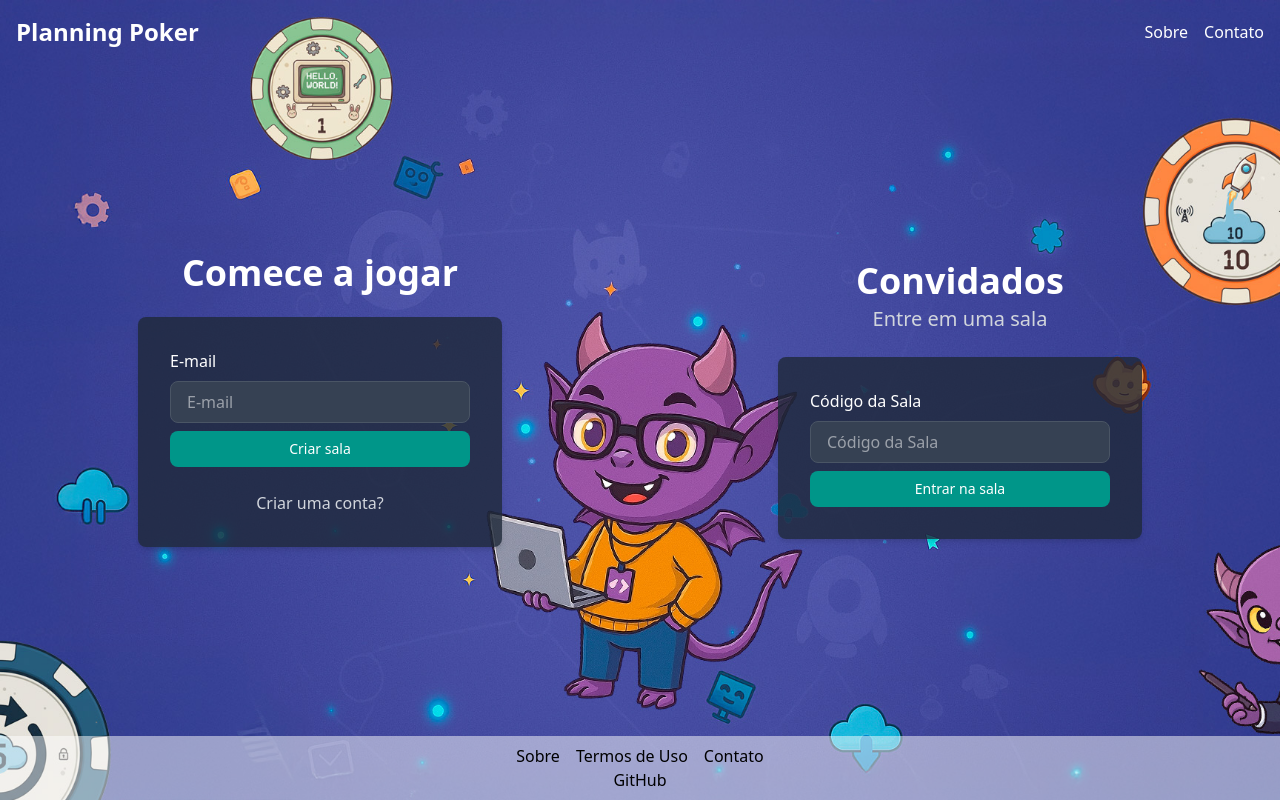
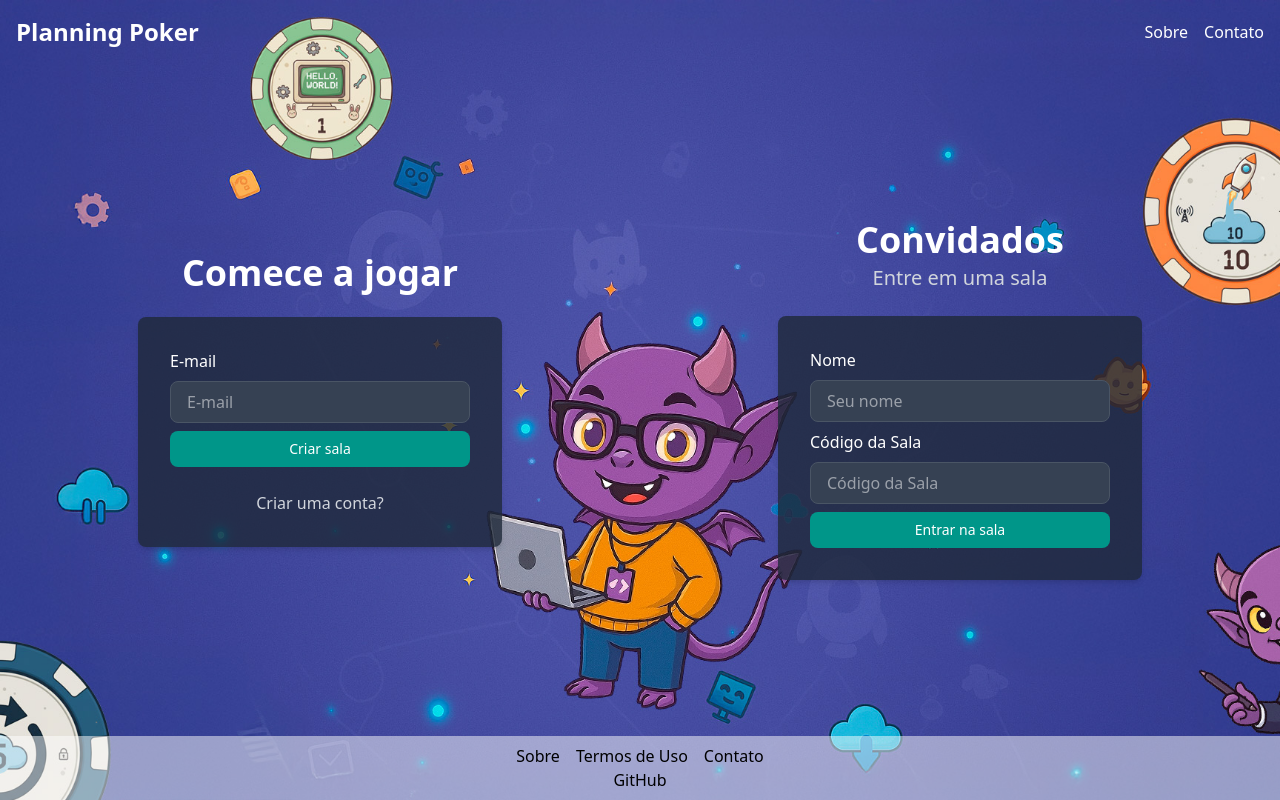
Before and after one commit to NaySoares/planning-poker, a Next.js app: page / in a window 1280 px wide. Built offline with nearby package versions, Linux system fonts and the light colour scheme; no server answers.

Commit message:
config socket.io

```diff
--- a/package.json
+++ b/package.json
@@ -19,6 +19,7 @@
     "next": "15.5.5",
     "react": "19.1.0",
     "react-dom": "19.1.0",
+    "socket.io-client": "^4.8.1",
     "tailwind-merge": "^3.3.1",
     "zustand": "^5.0.8"
   },
--- /dev/null
+++ b/src/app/ClientLayout.tsx
@@ -0,0 +1,7 @@
+'use client';
+
+import { SocketProvider } from "@/context/SocketProvider";
+
+export default function ClientLayout({ children }: { children: React.ReactNode }) {
+  return <SocketProvider>{children}</SocketProvider>;
+}
--- a/src/app/layout.tsx
+++ b/src/app/layout.tsx
@@ -1,6 +1,7 @@
 import type { Metadata } from "next";
 import { Geist, Geist_Mono } from "next/font/google";
 import "./globals.css";
+import ClientLayout from "./ClientLayout";
 
 const geistSans = Geist({
   variable: "--font-geist-sans",
@@ -27,7 +28,9 @@ export default function RootLayout({
       <body
         className={`${geistSans.variable} ${geistMono.variable} antialiased`}
       >
-        {children}
+        <ClientLayout>
+          {children}
+        </ClientLayout>
       </body>
     </html>
   );
--- a/src/app/page.tsx
+++ b/src/app/page.tsx
@@ -1,102 +1,52 @@
 'use client';
 
+import { BoxJoinRoom } from "@/components/boxJoinRoom";
+import { BoxNewRoom } from "@/components/boxNewRoom";
+import { BoxRegister } from "@/components/boxRegister";
 import { Footer } from "@/components/footer";
 import { Header } from "@/components/header";
-import { Button } from "@/components/ui/button";
-import { useState } from "react";
+import { useSocketContext } from "@/context/SocketProvider";
+import { useEffect, useState } from "react";
 
 export default function Home() {
   const [isNewRoom, setIsNewRoom] = useState(false);
+  const [roomCode, setRoomCode] = useState("");
+  const [name, setName] = useState("");
+
+  const socket = useSocketContext();
+
+  useEffect(() => {
+    if (!socket) return;
+
+    // eslint-disable-next-line @typescript-eslint/no-explicit-any
+    const handleRoomUpdate = (data: any) => {
+      console.log("📡 Atualização da sala:", data);
+    };
+
+    const handleError = (msg: string) => {
+      alert(msg);
+    };
+
+    socket.on("room:update", handleRoomUpdate);
+    socket.on("error", handleError);
+
+    return () => {
+      socket.off("room:update", handleRoomUpdate);
+      socket.off("error", handleError);
+    };
+  }, [socket]);
+
+  const handleJoin = (e: React.FormEvent) => {
+    e.preventDefault();
+
+    socket.emit("join_room", {
+      roomCode,
+      name,
+      avatar: "https://api.dicebear.com/7.x/thumbs/svg?seed=1",
+    });
+  };
 
   const imageBackground = "/backgroundHome.jpg";
-
-  const BoxNewRoom = () => {
-    return (
-      <div className="bg-gray-800/80 p-8 rounded-md shadow-md">
-        <form className="flex flex-col gap-2 min-w-[300px]">
-          <label className="text-white">E-mail</label>
-          <input
-            type="text"
-            placeholder="E-mail"
-            className="px-4 py-2 rounded-md bg-gray-700 text-white border border-gray-600 focus:outline-none focus:border-teal-500"
-          />
-          <Button className="bg-teal-600 hover:bg-teal-700 text-white px-4 py-2 rounded-md w-full">
-            Criar sala
-          </Button>
-          <p
-            className="text-center text-gray-300 mt-4 hover:text-teal-600 hover:font-bold cursor-pointer transition duration-200"
-            onClick={() => setIsNewRoom(!isNewRoom)}
-          >
-            {isNewRoom ? 'Criar sala?' : 'Criar uma conta?'}
-          </p>
-        </form>
-      </div>
-    )
-  }
-
-  const BoxJoinRoom = () => {
-    return (
-      <div className="bg-gray-800/80 p-8 rounded-md shadow-md">
-        <form className="flex flex-col gap-2 min-w-[300px]">
-          <label className="text-white">Código da Sala</label>
-          <input
-            type="text"
-            placeholder="Código da Sala"
-            className="px-4 py-2 rounded-md bg-gray-700 text-white border border-gray-600 focus:outline-none focus:border-teal-500"
-          />
-          <Button className="bg-teal-600 hover:bg-teal-700 text-white px-4 py-2 rounded-md">
-            Entrar na sala
-          </Button>
-        </form>
-      </div>
-    )
-  }
-
-  const BoxRegister = () => {
-    return (
-      <div className="bg-gray-800/80 p-8 rounded-md shadow-md">
-        <form className="flex flex-col gap-2 min-w-[300px]">
-          <label className="text-white">Nome</label>
-          <input
-            type="text"
-            placeholder="Nome"
-            className="px-4 py-2 rounded-md bg-gray-700 text-white border border-gray-600 focus:outline-none focus:border-teal-500"
-          />
-
-          <label className="text-white">E-mail</label>
-          <input
-            type="text"
-            placeholder="E-mail"
-            className="px-4 py-2 rounded-md bg-gray-700 text-white border border-gray-600 focus:outline-none focus:border-teal-500"
-          />
-
-          <label className="text-white">Senha</label>
-          <input
-            type="password"
-            placeholder="Senha"
-            className="px-4 py-2 rounded-md bg-gray-700 text-white border border-gray-600 focus:outline-none focus:border-teal-500"
-          />
-
-          <label className="text-white">Confirmar Senha</label>
-          <input
-            type="password"
-            placeholder="Confirmar Senha"
-            className="px-4 py-2 rounded-md bg-gray-700 text-white border border-gray-600 focus:outline-none focus:border-teal-500"
-          />
-
-          <Button className="bg-teal-600 hover:bg-teal-700 text-white px-4 py-2 rounded-md w-full">
-            Criar Conta
-          </Button>
-          <p
-            className="text-center text-gray-300 mt-4 hover:text-teal-600 hover:font-bold cursor-pointer transition duration-200"
-            onClick={() => setIsNewRoom(!isNewRoom)}
-          >
-            {isNewRoom ? 'Criar sala?' : 'Criar uma conta?'}
-          </p>
-        </form>
-      </div>
-    )
-  }
 
   return (
     <div
@@ -107,7 +57,11 @@ export default function Home() {
       <div className="grid grid-cols-2 flex-1">
         <div className="flex flex-col items-center justify-center gap-6">
           <h3 className="text-4xl font-bold text-white">Comece a jogar</h3>
-          {isNewRoom ? <BoxRegister /> : <BoxNewRoom />}
+          {isNewRoom ?
+            <BoxRegister isNewRoom={isNewRoom} setIsNewRoom={setIsNewRoom} />
+            :
+            <BoxNewRoom isNewRoom={isNewRoom} setIsNewRoom={setIsNewRoom} />
+          }
 
         </div>
         <div className="flex flex-col items-center justify-center gap-6">
@@ -115,7 +69,13 @@ export default function Home() {
             <h3 className="text-4xl font-bold text-white">Convidados</h3>
             <h4 className="text-xl text-gray-300">Entre em uma sala</h4>
           </div>
-          <BoxJoinRoom />
+          <BoxJoinRoom
+            name={name}
+            setName={setName}
+            roomCode={roomCode}
+            setRoomCode={setRoomCode}
+            handleJoin={handleJoin}
+          />
         </div>
       </div>
       <Footer />
--- /dev/null
+++ b/src/components/boxJoinRoom.tsx
@@ -0,0 +1,36 @@
+import { Button } from "./ui/button";
+
+interface BoxJoinRoom {
+  name: string;
+  setName: (value: string) => void;
+  roomCode: string;
+  setRoomCode: (value: string) => void;
+  handleJoin: (e: React.FormEvent) => void;
+}
+
+export const BoxJoinRoom = ({ name, setName, roomCode, setRoomCode, handleJoin }: BoxJoinRoom) => (
+  <div className="bg-gray-800/80 p-8 rounded-md shadow-md">
+    <form className="flex flex-col gap-2 min-w-[300px]" onSubmit={handleJoin}>
+      <label className="text-white">Nome</label>
+      <input
+        type="text"
+        placeholder="Seu nome"
+        value={name}
+        onChange={(e) => setName(e.target.value)}
+        className="px-4 py-2 rounded-md bg-gray-700 text-white border border-gray-600 focus:outline-none focus:border-teal-500"
+      />
+
+      <label className="text-white">Código da Sala</label>
+      <input
+        type="text"
+        placeholder="Código da Sala"
+        value={roomCode}
+        onChange={(e) => setRoomCode(e.target.value)}
+        className="px-4 py-2 rounded-md bg-gray-700 text-white border border-gray-600 focus:outline-none focus:border-teal-500"
+      />
+      <Button type="submit" className="bg-teal-600 hover:bg-teal-700 text-white px-4 py-2 rounded-md">
+        Entrar na sala
+      </Button>
+    </form>
+  </div>
+);
--- /dev/null
+++ b/src/components/boxNewRoom.tsx
@@ -0,0 +1,28 @@
+import { Button } from "./ui/button";
+
+interface BoxNewRoom {
+  isNewRoom: boolean;
+  setIsNewRoom: (value: boolean) => void;
+}
+
+export const BoxNewRoom = ({ isNewRoom, setIsNewRoom }: BoxNewRoom) => (
+  <div className="bg-gray-800/80 p-8 rounded-md shadow-md">
+    <form className="flex flex-col gap-2 min-w-[300px]">
+      <label className="text-white">E-mail</label>
+      <input
+        type="text"
+        placeholder="E-mail"
+        className="px-4 py-2 rounded-md bg-gray-700 text-white border border-gray-600 focus:outline-none focus:border-teal-500"
+      />
+      <Button className="bg-teal-600 hover:bg-teal-700 text-white px-4 py-2 rounded-md w-full">
+        Criar sala
+      </Button>
+      <p
+        className="text-center text-gray-300 mt-4 hover:text-teal-600 hover:font-bold cursor-pointer transition duration-200"
+        onClick={() => setIsNewRoom(!isNewRoom)}
+      >
+        {isNewRoom ? 'Criar sala?' : 'Criar uma conta?'}
+      </p>
+    </form>
+  </div>
+);
--- /dev/null
+++ b/src/components/boxRegister.tsx
@@ -0,0 +1,51 @@
+import { Button } from "./ui/button";
+
+interface BoxRegister {
+  isNewRoom: boolean;
+  setIsNewRoom: (value: boolean) => void;
+}
+
+export const BoxRegister = ({ isNewRoom, setIsNewRoom }: BoxRegister) => (
+  <div className="bg-gray-800/80 p-8 rounded-md shadow-md">
+    <form className="flex flex-col gap-2 min-w-[300px]">
+      <label className="text-white">Nome</label>
+      <input
+        type="text"
+        placeholder="Nome"
+        className="px-4 py-2 rounded-md bg-gray-700 text-white border border-gray-600 focus:outline-none focus:border-teal-500"
+      />
+
+      <label className="text-white">E-mail</label>
+      <input
+        type="text"
+        placeholder="E-mail"
+        className="px-4 py-2 rounded-md bg-gray-700 text-white border border-gray-600 focus:outline-none focus:border-teal-500"
+      />
+
+      <label className="text-white">Senha</label>
+      <input
+        type="password"
+        placeholder="Senha"
+        className="px-4 py-2 rounded-md bg-gray-700 text-white border border-gray-600 focus:outline-none focus:border-teal-500"
+      />
+
+      <label className="text-white">Confirmar Senha</label>
+      <input
+        type="password"
+        placeholder="Confirmar Senha"
+        className="px-4 py-2 rounded-md bg-gray-700 text-white border border-gray-600 focus:outline-none focus:border-teal-500"
+      />
+
+      <Button className="bg-teal-600 hover:bg-teal-700 text-white px-4 py-2 rounded-md w-full">
+        Criar Conta
+      </Button>
+      <p
+        className="text-center text-gray-300 mt-4 hover:text-teal-600 hover:font-bold cursor-pointer transition duration-200"
+        onClick={() => setIsNewRoom(!isNewRoom)}
+      >
+        {isNewRoom ? 'Criar sala?' : 'Criar uma conta?'}
+      </p>
+    </form>
+  </div>
+
+);
--- /dev/null
+++ b/src/context/SocketProvider.tsx
@@ -0,0 +1,22 @@
+'use client';
+
+import React, { createContext, useContext } from "react";
+import type { Socket } from "socket.io-client";
+import { useSocket } from "@/hooks/useSocket";
+
+const SocketContext = createContext<Socket | null>(null);
+
+export const SocketProvider: React.FC<{ children: React.ReactNode }> = ({ children }) => {
+  const socket = useSocket(true);
+  return (
+    <SocketContext.Provider value={socket}>
+      {children}
+    </SocketContext.Provider>
+  );
+};
+
+export const useSocketContext = (): Socket => {
+  const s = useContext(SocketContext);
+  if (!s) throw new Error("useSocketContext must be used inside SocketProvider");
+  return s;
+};
--- /dev/null
+++ b/src/hooks/useSocket.ts
@@ -0,0 +1,24 @@
+'use client';
+
+import { useEffect, useMemo } from "react";
+import type { Socket } from "socket.io-client";
+import { getSocket } from "@/lib/socket";
+
+export function useSocket(autoConnect = true): Socket {
+  const socket = useMemo(() => getSocket(), []);
+
+  useEffect(() => {
+    if (!autoConnect) return;
+
+    if (!socket.connected) {
+      socket.connect();
+    }
+
+    return () => {
+      // socket.disconnect();
+      // se quiser desconectar ao desmontar, descomente acima
+    };
+  }, [socket, autoConnect]);
+
+  return socket;
+}
--- /dev/null
+++ b/src/lib/socket.ts
@@ -0,0 +1,37 @@
+// src/lib/socket.ts
+import { io, Socket } from "socket.io-client";
+
+let socket: Socket | null = null;
+
+export function getSocket(): Socket {
+  // garante execução apenas no browser
+  if (typeof window === "undefined") {
+    console.warn("⚠️ getSocket() foi chamado no servidor — retornando socket fake");
+    // retorna um objeto "mock" com apenas as assinaturas esperadas
+    return {
+      on: () => { },
+      emit: () => { },
+      connect: () => { },
+      disconnect: () => { },
+      connected: false,
+    } as unknown as Socket;
+  }
+
+  if (!socket) {
+    socket = io(process.env.NEXT_PUBLIC_SOCKET_URL ?? "http://localhost:3333", {
+      autoConnect: false,
+      transports: ["websocket"],
+      withCredentials: true,
+    });
+
+    socket.on("connect", () => {
+      console.log("✅ Socket conectado:", socket?.id);
+    });
+
+    socket.on("disconnect", () => {
+      console.log("❌ Socket desconectado");
+    });
+  }
+
+  return socket;
+}
```
Also changed, not shown: 1 other file (tests, documents, lock files or other folders).
